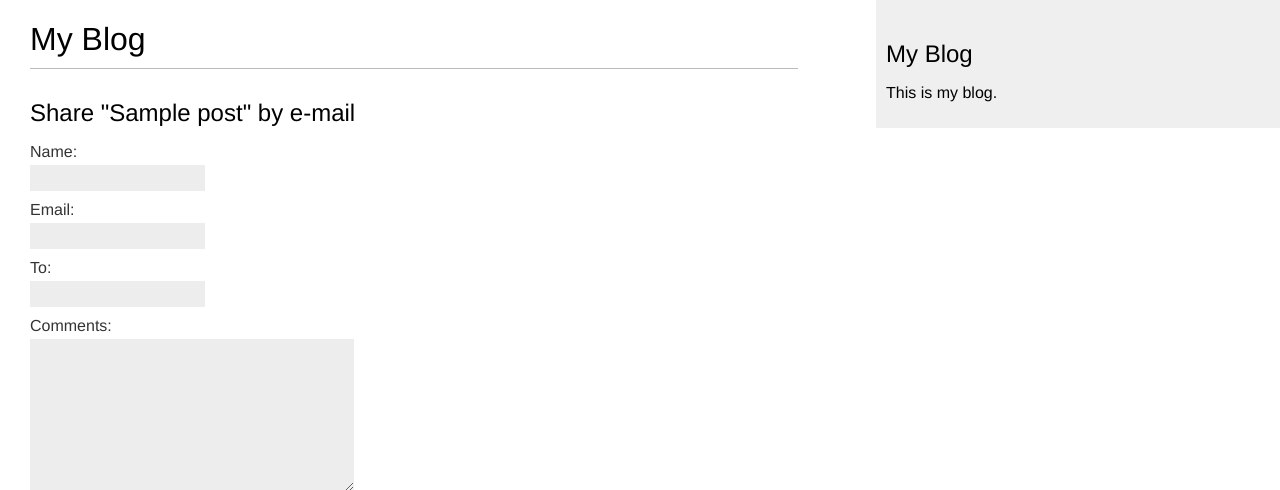
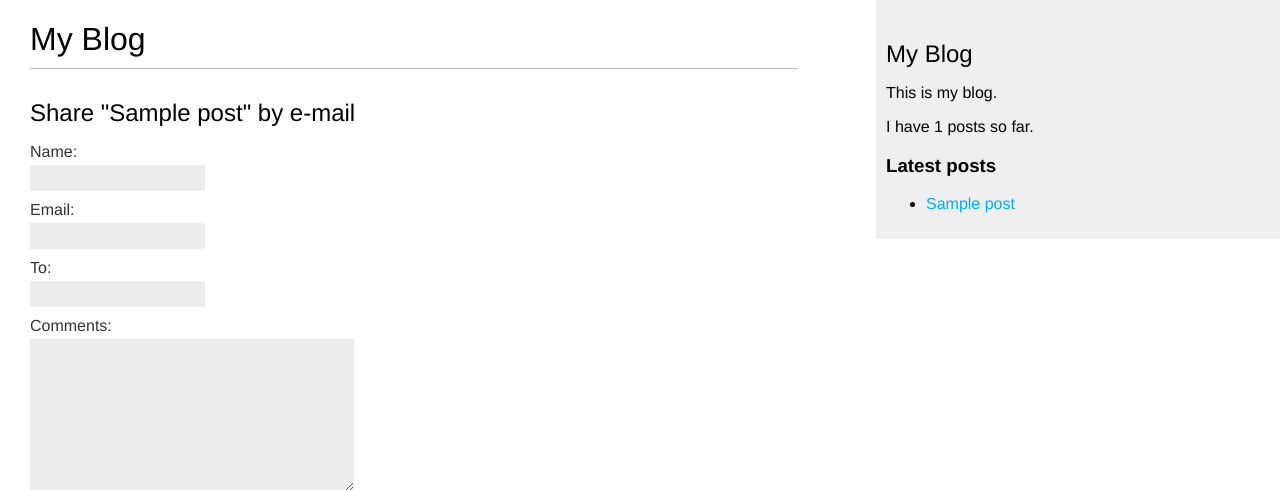
Before and after one commit to daniyalaamir110/django-blog, a Django app: page /blog/1/share/ in a window 1280 px wide. Shown: the top 490 px of the page. Run offline with Django 5.2, Linux system fonts and the light colour scheme; tables that the repository leaves empty hold one stand-in row (values such as "Sample post").

Commit message:
Custom template tags – Total posts, Latest posts

```diff
--- a/mysite/blog/templates/blog/base.html
+++ b/mysite/blog/templates/blog/base.html
@@ -1,3 +1,4 @@
+{% load blog_tags %}
 {% load static %}
 <!DOCTYPE html>
 <html>
@@ -14,5 +15,7 @@
     <div id="sidebar">
         <h2>My Blog</h2>
         <p>This is my blog.</p>
+        <p>I have {% total_posts %} posts so far.</p>
+        {% show_latest_posts 3 %}
     </div>
 </body>
--- a/mysite/blog/templates/blog/post/comment.html
+++ b/mysite/blog/templates/blog/post/comment.html
@@ -9,6 +9,6 @@
         <a href="{{ post.get_absolute_url }}">Back to the post</a>
     </p>
     {% else %}
-        {% include "blog/post/includes/comment_form.html" %}
+        {% include 'blog/post/includes/comment_form.html' %}
     {% endif %}
 {% endblock %}
--- /dev/null
+++ b/mysite/blog/templates/blog/post/latest_posts.html
@@ -0,0 +1,10 @@
+<h3>Latest posts</h3>
+<ul>
+    {% for post in latest_posts %}
+        <li>
+            <a href="{{ post.get_absolute_url }}">
+                {{ post.title }}
+            </a>
+        </li>
+    {% endfor %}
+</ul>
--- a/mysite/blog/templates/blog/post/list.html
+++ b/mysite/blog/templates/blog/post/list.html
@@ -26,5 +26,5 @@
         </p>
         {{ post.body|truncatewords:30|linebreaks }}
     {% endfor %}
-    {% include "pagination.html" with page=posts %}
+    {% include 'pagination.html' with page=posts %}
 {% endblock %}
--- /dev/null
+++ b/mysite/blog/templatetags/blog_tags.py
@@ -0,0 +1,14 @@
+from django import template
+from ..models import Post
+
+register = template.Library()
+
+@register.simple_tag
+def total_posts():
+    return Post.published.count()
+
+
+@register.inclusion_tag('blog/post/latest_posts.html')
+def show_latest_posts(count=5):
+    latest_posts = Post.published.order_by('-publish')[:count]
+    return {'latest_posts': latest_posts}
```
Also changed, not shown: mysite/blog/templatetags/__init__.py (added).
